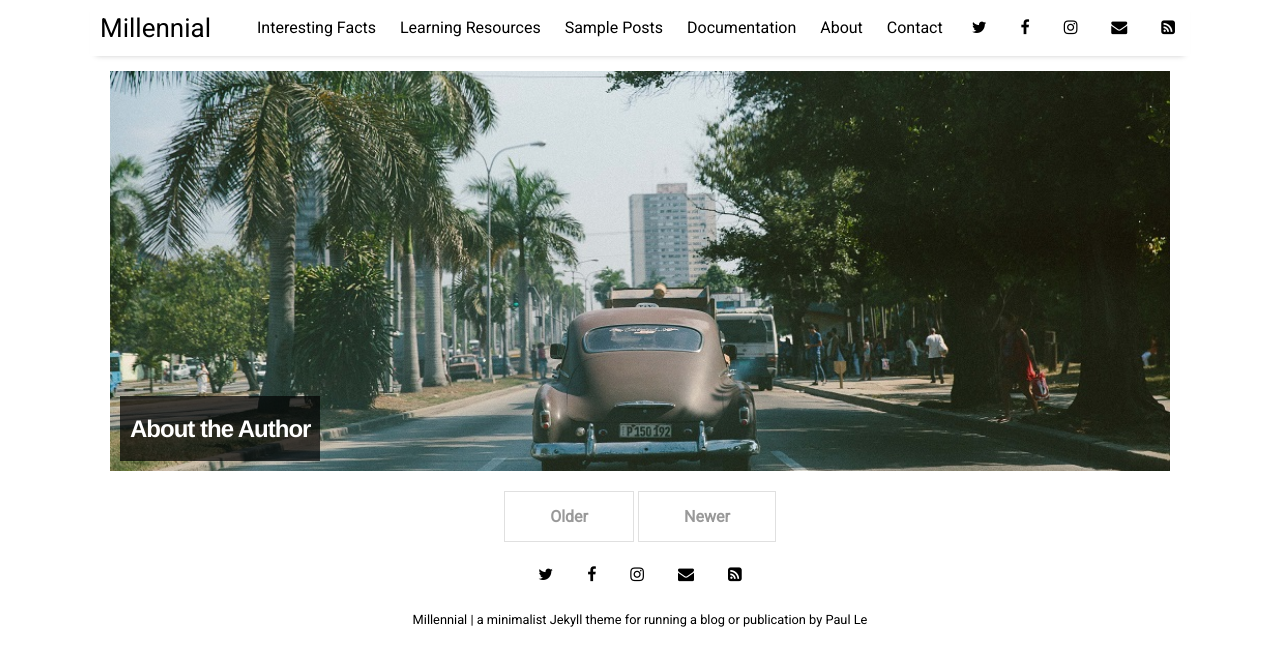
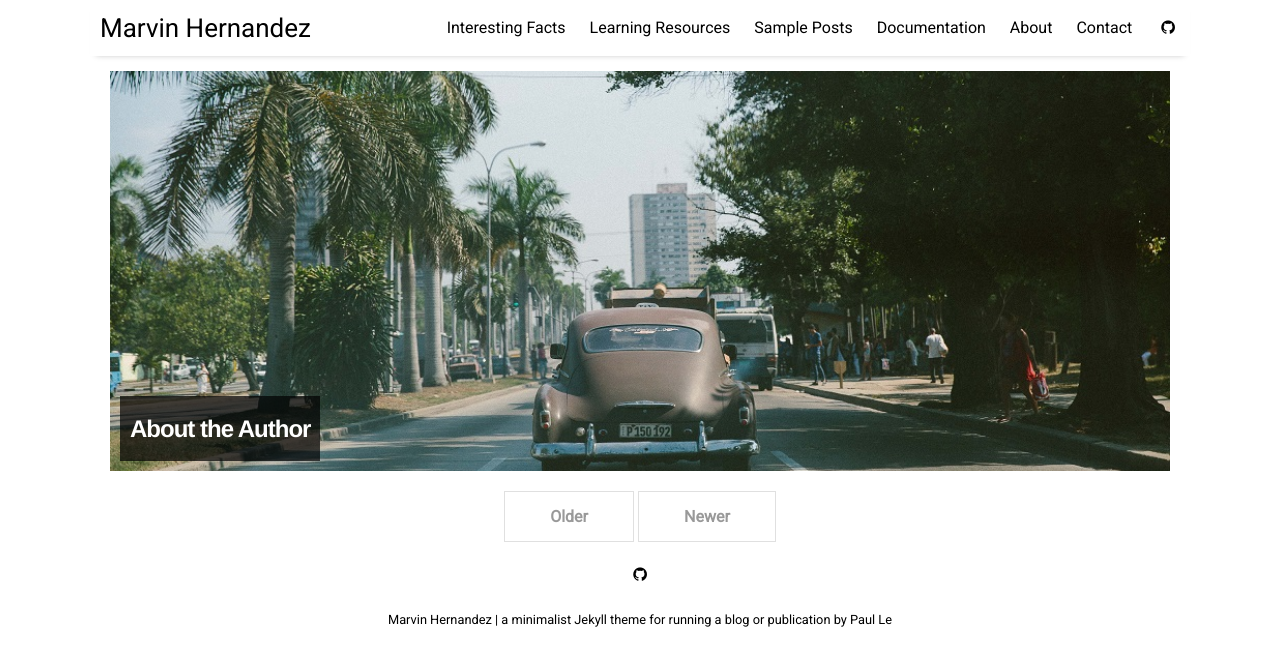
Before and after one commit to mlhernandez08/mlhernandez08.github.io, a Jekyll site: the page built from index.html, in a window 1280 px wide. Shown: the top 666 px of the page. Built offline with Jekyll 4.4.1, drawn with Linux system fonts in a browser that asks for light colours; nearby versions of some CDN libraries; the list of posts is cut into pages by our own code.

Commit message:
settings updates

```diff
--- a/_config.yml
+++ b/_config.yml
@@ -10,7 +10,7 @@ permalink:           /:title
 plugins:             [jekyll-paginate, jekyll-sitemap, jekyll-feed, jekyll-seo-tag]
 
 # Customise atom feed settings (this is where Jekyll-Feed gets configuration information)
-title:		           "Millennial"
+title:		           "Marvin Hernandez"
 description:	       "a minimalist Jekyll theme for running a blog or publication"
 author:              "Paul Le"
 
--- a/_data/settings.yml
+++ b/_data/settings.yml
@@ -16,11 +16,7 @@ menu:
 
 # Available social icons are powered by Font Awesome, so you can use any icon that they offer
 social:
-- {icon: 'twitter', link:    'https://twitter.com/paululele'}
-- {icon: 'facebook', link:   'https://www.facebook.com/paululele'}
-- {icon: 'instagram', link:  'https://instagram.com/paululele'}
-- {icon: 'envelope', link:   'mailto:hello@paulle.ca'}
-- {icon: 'rss-square', link: 'feed.xml'}
+- {icon: 'github', link:    'https://github.com/mlhernandez08/'}
 # - {icon: 'rss-square', link: 'rss-feed.xml'}
 
 # Customize site text
```
